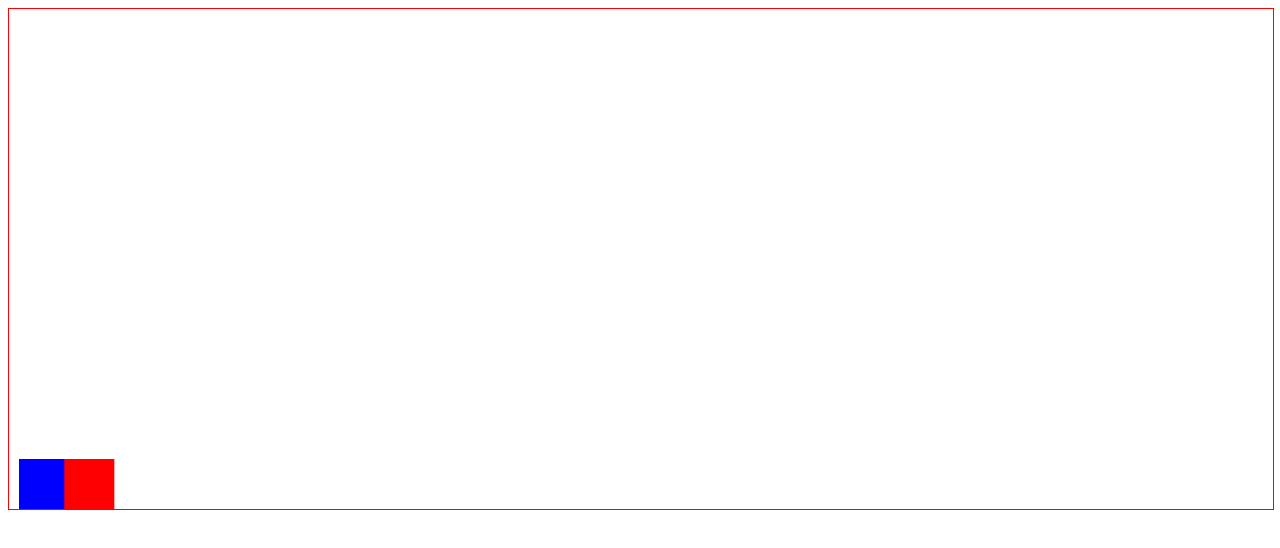
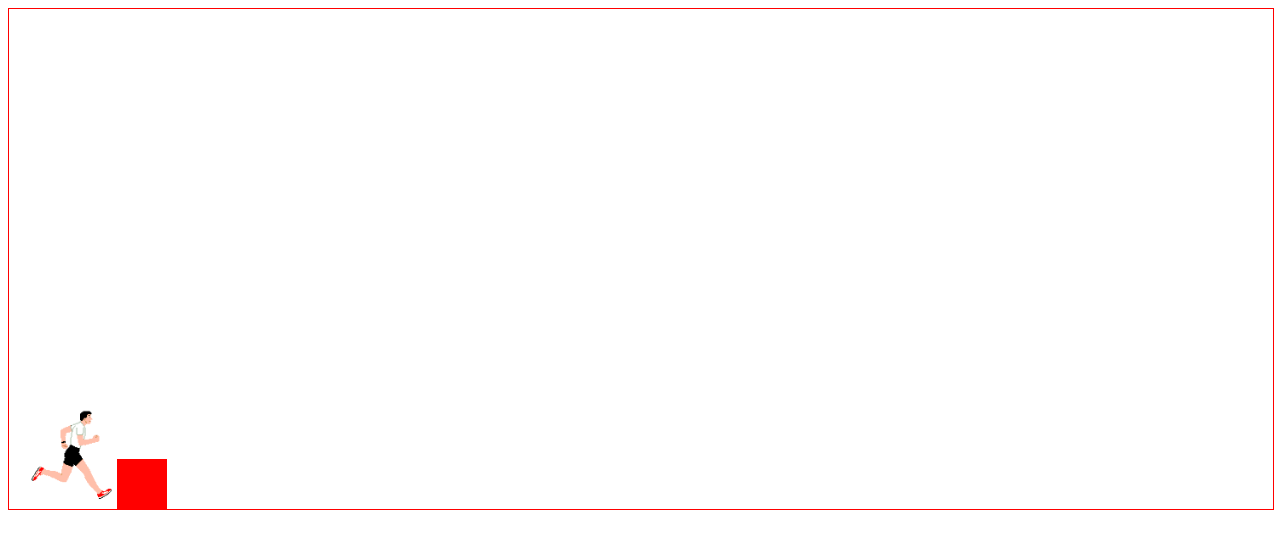
Before and after one commit to stan6453/fun-html-games, a plain HTML site: page chrome_game.html in a window 1280 px wide. Drawn offline with Linux system fonts and the light colour scheme.

Commit message:
added some ststic assets to the game

```diff
--- a/chrome_game.html
+++ b/chrome_game.html
@@ -18,9 +18,23 @@
         <script>
             let GameArena = d3.select("#chrome-game");
 
-            function GameComponent(x = 10, width = 50, height = 50, fill = "blue") {
+            function GameComponent(x = 10, width = 50, height = 50, imageAssetLocation, JumpingImage, gameOverImage, fill = "blue") {
                 let y = ArenaHeight - height;
-                this.body = GameArena
+                this.imageAssetLocation = imageAssetLocation;
+                this.JumpingImage = JumpingImage;
+                this.gameOverImage = gameOverImage;
+                this.body = imageAssetLocation ?
+                    GameArena
+                        .append("image")
+                        .attr("href", this.imageAssetLocation)
+                        .attr("width", width)
+                        .attr("height", height)
+                        .attr("x", x)
+                        .attr("y", y)
+
+                    :
+
+                    GameArena
                         .append("rect")
                         .attr("width", width)
                         .attr("height", height)
@@ -31,8 +45,8 @@
                 this.jump = (jumpHeight) => {
 
                     if (jumpable == true) {
-                        this.body.transition().duration(700).ease(d3.easeLinear).attr("y", jumpHeight)
-                            .on("end", () => { this.body.transition().duration(700).attr("y", y).on("end", () => jumpable = true) })
+                        this.body.attr("href",JumpingImage).transition().duration(700).ease(d3.easeLinear).attr("y", jumpHeight)
+                            .on("end", () => { this.body.transition().duration(700).attr("y", y).attr("href",this.imageAssetLocation).on("end", () => jumpable = true) })
                         jumpable = false
                     }
                 }
@@ -65,7 +79,7 @@
 
             function Obstacle(x = 10, width = 50, height = 50, fill = "blue", type) {
 
-                let y = type === "bird" ? ArenaHeight - (height + height+height) : ArenaHeight - height;
+                let y = type === "bird" ? ArenaHeight - (height + height + height) : ArenaHeight - height;
                 this.body = GameArena
                     .append("rect")
                     .attr("width", width)
@@ -107,14 +121,13 @@
             }
 
 
-            let player = new GameComponent();
+            let player = new GameComponent(x = 10, width = 100, height = 100, "assets/images/200w.gif","assets/images/images (13).jpeg");
 
             let obstacles = [new Obstacle(ArenaWidth - 50, 50, 50, "red")]
 
             function addNewObstacle(obstacles) {
                 let obstacleType = pickRandom(["bird", "tree", "house"])
-                let newObstacle = new Obstacle(ArenaWidth - 50, 50, 50, "red",obstacleType);
-                console.log(newObstacle)
+                let newObstacle = new Obstacle(ArenaWidth - 50, 50, 50, "red", obstacleType);
                 obstacles.push(newObstacle);
                 newObstacle.moveForward()
             }
```
Also changed, not shown: assets/images/images (13).jpeg (added). Lines whose indentation alone changed are shown as unchanged.
